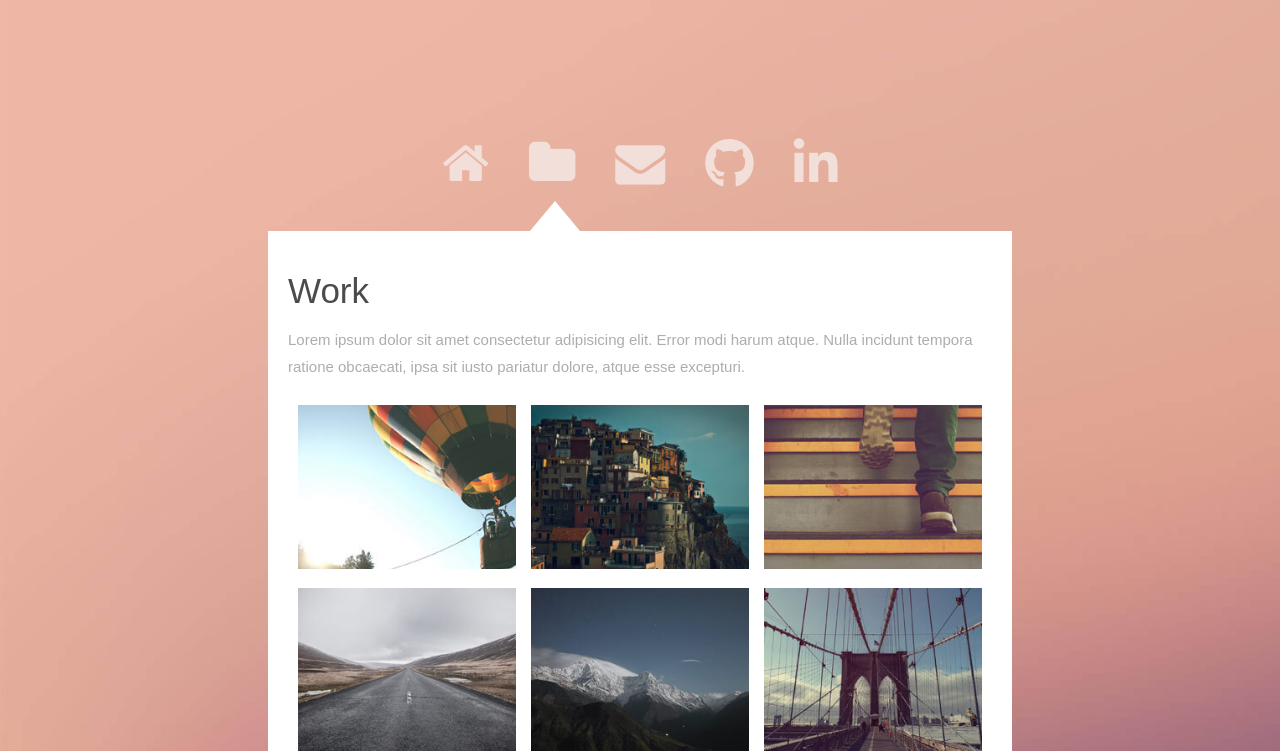
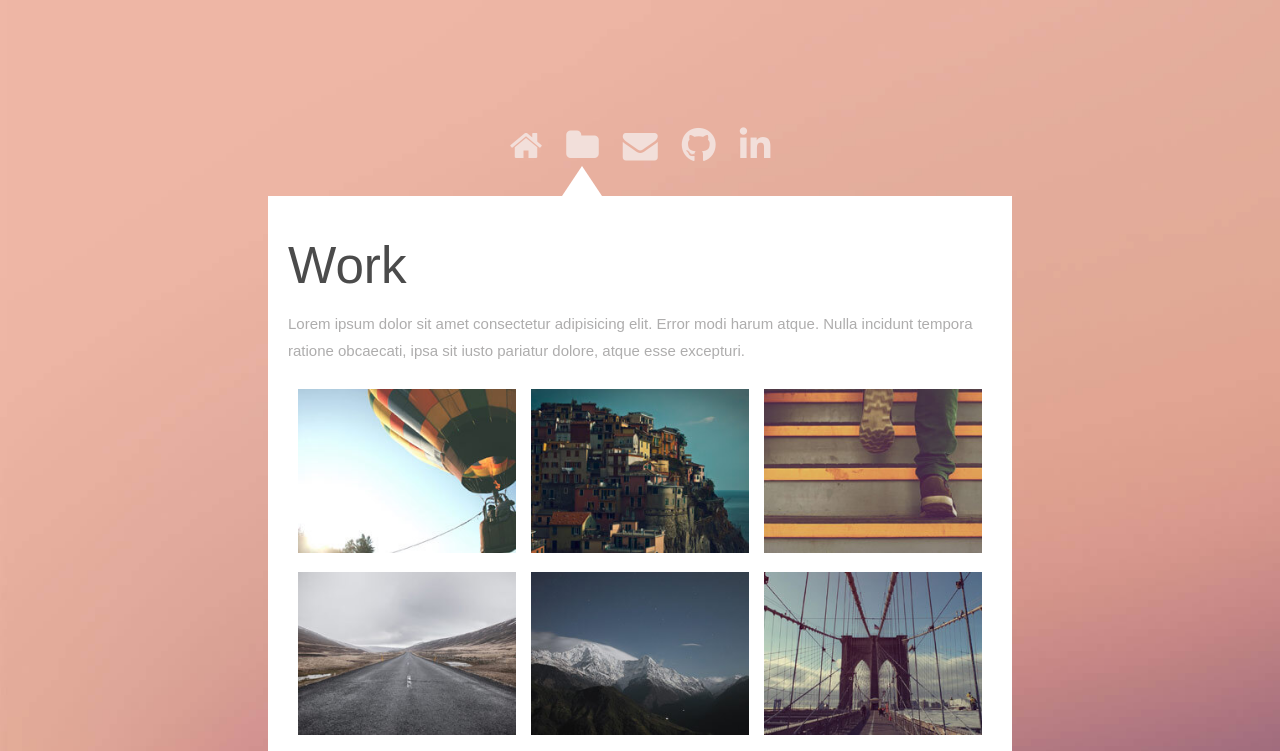
Before and after one commit to Vinayak-Sharma-744/Astral-Portfolio-codedamn, a plain HTML site: page work.html in a window 1280 px wide. Shown: the top 751 px of the page. Drawn offline with Linux system fonts and the light colour scheme.

Commit message:
Portfolio website

```diff
--- a/style.css
+++ b/style.css
@@ -73,13 +73,13 @@ body {
 .textArea h1 {
     padding-bottom: 10px;
     font-family: "Source Sans Pro", sans-serif;
-    font-size: 4.5vw;
+    font-size: 3vw;
     font-weight: normal;
 }
 
 .textArea p {
     font-family: "Source Sans Pro", sans-serif;
-    font-size: 2.5vw;
+    font-size: 1.5vw;
     color: rgb(174, 173, 173);
 }
 
--- a/style1.css
+++ b/style1.css
@@ -8,7 +8,7 @@ body{
     background-image: url(assets/images/bg.jpg);
     background-size: contain;
     /* background-attachment: fixed; */
-    background-position: top;
+    /* background-position: top; */
     background-repeat: no-repeat;
     display: flex;
     flex-direction: column;
@@ -18,10 +18,10 @@ body{
     padding-bottom: 200px;
 }
 
-.navbar li{
-    float:left;
+.navbar li {
+    float: left;
     list-style: none;
-    margin: 13px 20px;
+    margin: 3px 12px;
 }
 .navbar li a{
     text-decoration: none;
@@ -29,18 +29,18 @@ body{
 .navbar li :hover{
     color: #ffffff;
 }
-.navbar i{
-    font-size: 50px;
+.navbar i {
+    font-size: 35px;
     color: #f2dfda;
 }
 
-.pointer{
+.pointer {
     width: 0;
     height: 0;
-    border-left: 25px solid transparent;
-    border-right: 25px solid transparent;
+    border-left: 20px solid transparent;
+    border-right: 20px solid transparent;
     border-bottom: 30px solid #ffffff;
-    margin-left: -171px;
+    margin-left: -116px;
 }
 
 .main{
@@ -76,7 +76,7 @@ body{
     padding-top: 40px;
     padding-bottom: 20px;
     font-family: "Source Sans Pro", sans-serif;
-    font-size: 35px;
+    font-size: 4vw;
     font-weight: normal;
 }
 .textArea p{
--- /dev/null
+++ b/style2.css
@@ -0,0 +1,110 @@
+*{
+    box-sizing: border-box;
+    margin: 0px;
+    padding: 0px;
+    font-family: "Source Sans Pro", sans-serif;
+}
+
+body{
+    background-image: url(assets/images/bg.jpg);
+    background-repeat: no-repeat;
+    background-attachment: fixed;
+    background-position: 0px -300px;
+    background-size: cover;
+    display: flex;
+    flex-direction: column;
+    align-items: center;
+    justify-content: center;
+    margin-top: 30px;
+    padding-bottom: 200px;
+    overflow: hidden;
+    /* height: 100vh; */
+
+}
+
+.navbar li {
+    float: left;
+    list-style: none;
+    margin: 3px 12px;
+}
+.navbar li a{
+    text-decoration: none;
+}
+.navbar li :hover{
+    color: #ffffff;
+}
+.navbar i {
+    font-size: 35px;
+    color: #f2dfda;
+}
+
+.pointer {
+    width: 0;
+    height: 0;
+    border-left: 20px solid transparent;
+    border-right: 20px solid transparent;
+    border-bottom: 30px solid #ffffff;
+    margin-left: 7px;
+}
+
+.main{
+    display: flex;
+    flex-direction: column;
+    background-color: #ffffff;
+    /* height: auto; */
+    width: 700px;
+}
+
+.textArea{
+    padding-left: 30px;
+    padding-bottom: 5px;
+}
+
+.textArea h1{
+    color: rgb(75, 75, 75);
+    padding-top: 40px;
+    padding-bottom: 20px;
+    font-size: 2.5vw;
+    font-weight: normal;
+}
+
+.form{
+    padding-left: 20px;
+    padding-right: 20px;
+}
+
+.input{
+    background-color: rgb(241, 241, 241);
+    border: 1px solid rgb(241, 241, 241);
+    width: 311px;
+    height: 38px;
+    margin: 8px;
+    padding-left: 5px;
+}
+
+.message{
+    background-color: rgb(241, 241, 241);
+    border: 1px solid rgb(241, 241, 241);
+    width: 643px;
+    height: 38px;
+    margin: 8px;
+    padding-left: 5px;
+}
+
+#Message{
+    background-color: rgb(241, 241, 241);
+    border: 1px solid rgb(241, 241, 241);
+    margin-left: 8px;
+    padding-left: 5px;
+    margin-top: 10px;
+    padding-top: 15px;
+}
+
+.button{
+    margin-left: 8px;
+    margin-top: 15px;
+    padding: 10px;
+    background-color: rgb(54, 54, 54);
+    color: #ffffff;
+    margin-bottom: 25px;
+}
--- a/work.html
+++ b/work.html
@@ -26,7 +26,7 @@
         <ul>
             <li><a href="index.html"><i class="fa fa-home"></i></a></li>
             <li><a href="#"><i class="fa fa-folder"></i></a></li>
-            <li><a href="#"><i class="fa fa-envelope"></i></a></li>
+            <li><a href="contact.html"><i class="fa fa-envelope"></i></a></li>
             <li><a href="https://github.com/Vinayak-Sharma-744"  target="_blank"><i class="fa fa-github"></i></a></li>
             <li><a href="https://www.linkedin.com/in/vinayak-sharma-13a539205/" target="_blank"><i class="fa fa-linkedin"></i></a></li>
         </ul>
```
Also changed, not shown: contact.html (added, +64 -0 lines), index.html (+1 -1 lines).
